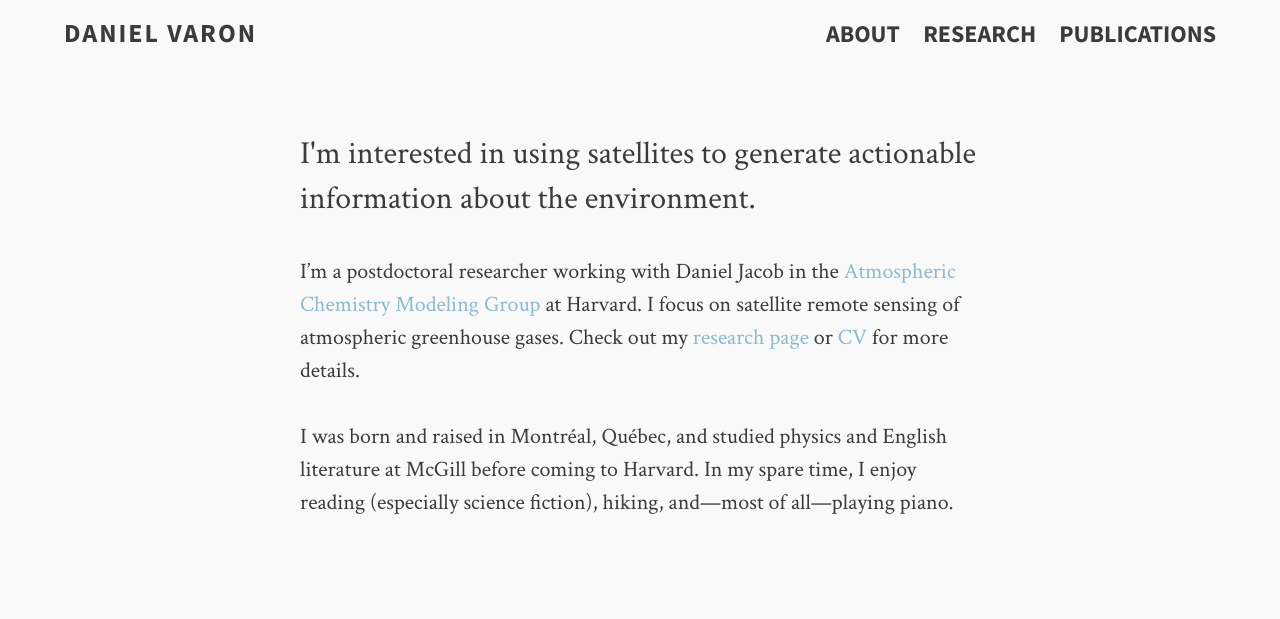
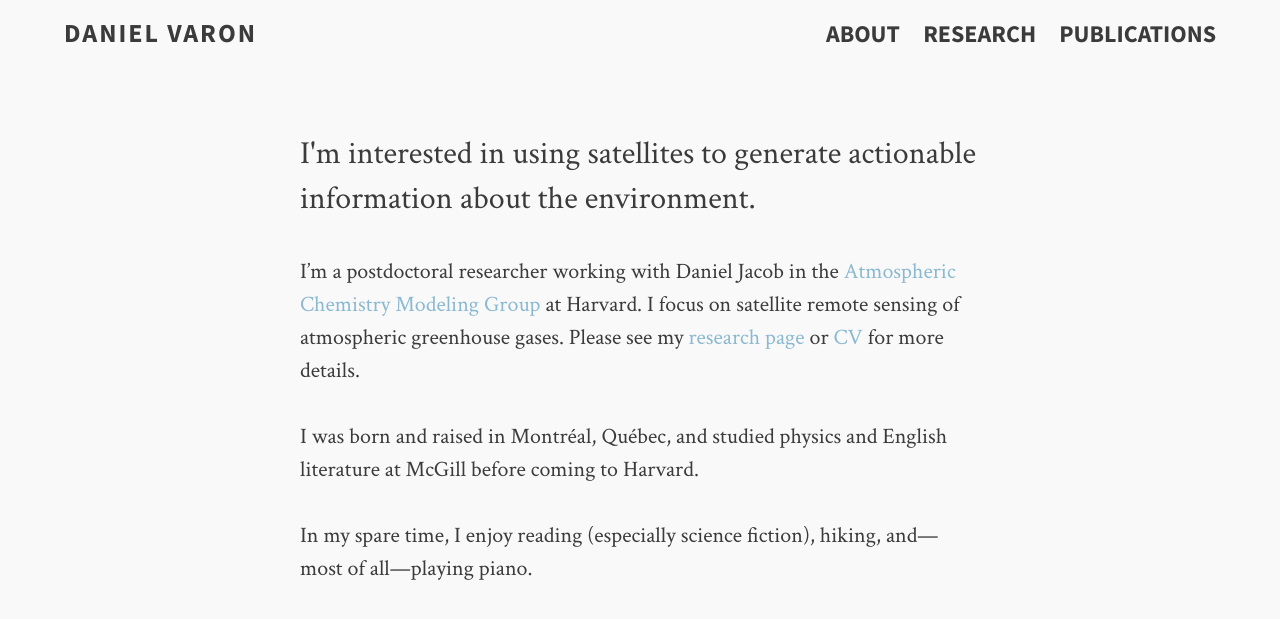
Before and after one commit to djvaron/djvaron.github.io, a Jekyll site: the page built from about.md, in a window 1280 px wide. Shown: the top 619 px of the page. Built offline with Jekyll 4.4.1, drawn with Linux system fonts in a browser that asks for light colours.

Commit message:
smol edits

```diff
--- a/about.md
+++ b/about.md
@@ -6,6 +6,8 @@ description: I'm interested in using satellites to generate actionable informati
 tags: [daniel varon, methane, satellites, about]
 ---
 
-I'm a postdoctoral researcher working with Daniel Jacob in the [Atmospheric Chemistry Modeling Group](http://acmg.seas.harvard.edu/) at Harvard. I focus on satellite remote sensing of atmospheric greenhouse gases. Check out my <a href="{{ site.url }}/research">research page</a> or <a href="{{ site.url }}/djvcv.pdf">CV</a> for more details.
+I'm a postdoctoral researcher working with Daniel Jacob in the [Atmospheric Chemistry Modeling Group](http://acmg.seas.harvard.edu/) at Harvard. I focus on satellite remote sensing of atmospheric greenhouse gases. Please see my <a href="{{ site.url }}/research">research page</a> or <a href="{{ site.url }}/djvcv.pdf">CV</a> for more details.
 
-I was born and raised in Montr&#233;al, Qu&#233;bec, and studied physics and English literature at McGill before coming to Harvard. In my spare time, I enjoy reading (especially science fiction), hiking, and---most of all---playing piano.
+I was born and raised in Montr&#233;al, Qu&#233;bec, and studied physics and English literature at McGill before coming to Harvard.
+
+In my spare time, I enjoy reading (especially science fiction), hiking, and---most of all---playing piano.
```
